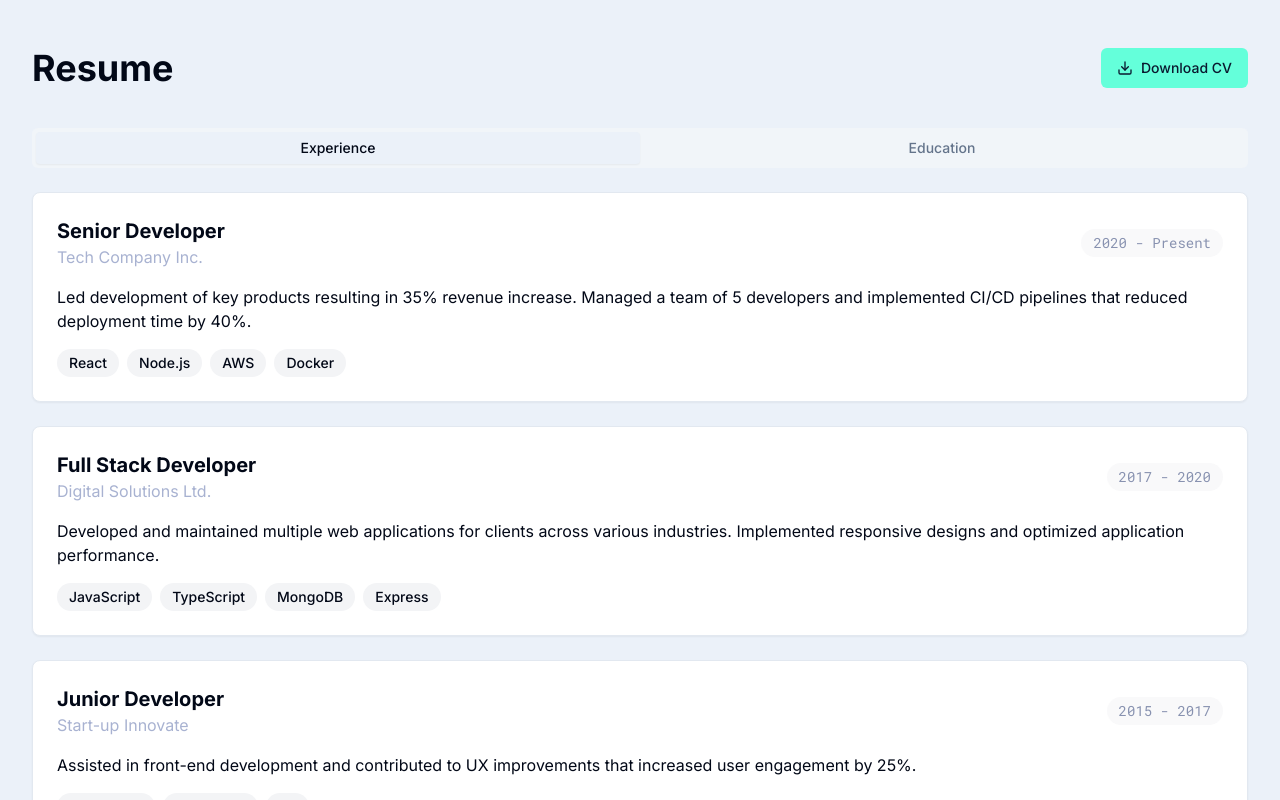
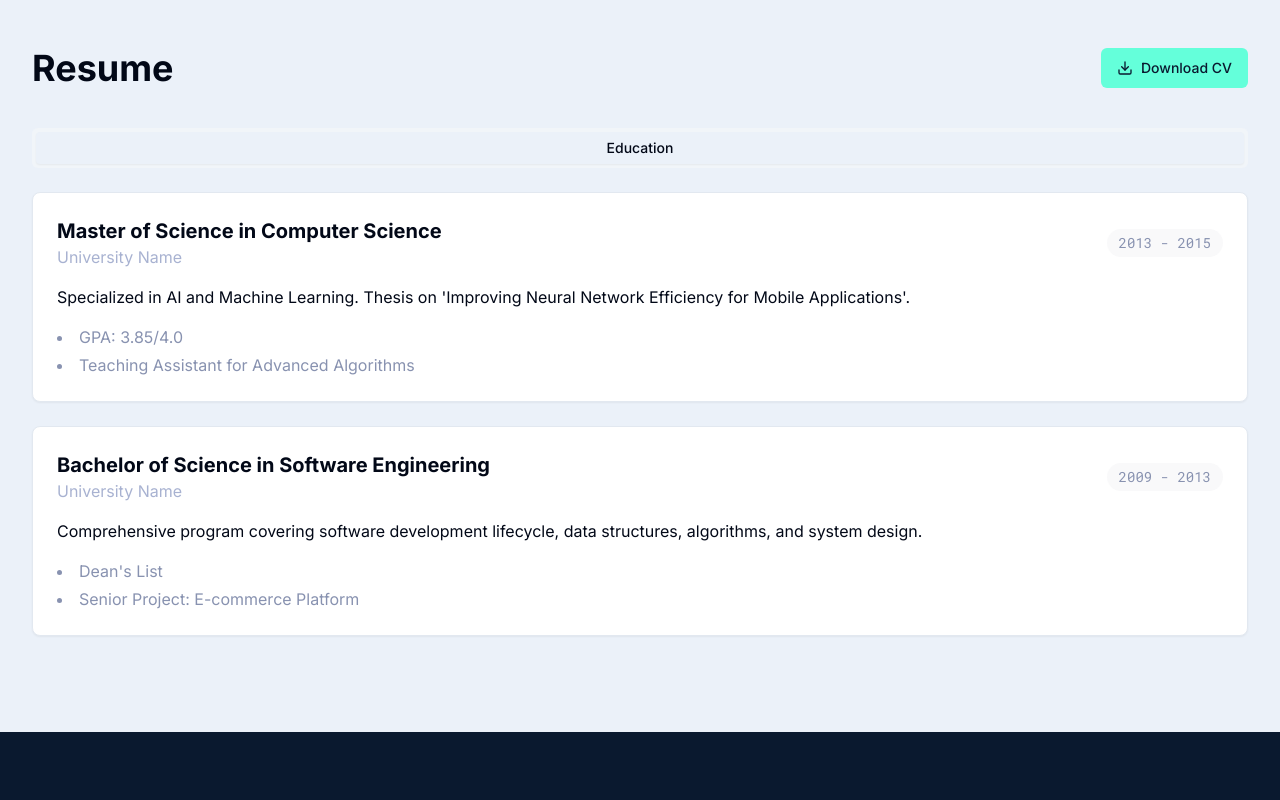
Before and after one commit to Dev-kumar-43/devkumar32, a React (Vite) app: page / in a window 1280 px wide. Shown: the part 1660-2460 px from the top of the page. Built offline with nearby package versions, Linux system fonts and the light colour scheme.

Commit message:
Remove experience section
Removes the experience section from the application.

```diff
--- a/src/components/Resume.tsx
+++ b/src/components/Resume.tsx
@@ -6,7 +6,7 @@ import { Button } from "@/components/ui/button";
 import { Download } from "lucide-react";
 
 const Resume: React.FC = () => {
-  const [activeTab, setActiveTab] = useState("experience");
+  const [activeTab, setActiveTab] = useState("education");
 
   return (
     <section id="resume" className="bg-background">
@@ -18,41 +18,10 @@ const Resume: React.FC = () => {
           </Button>
         </div>
 
-        <Tabs defaultValue="experience" value={activeTab} onValueChange={setActiveTab} className="w-full">
-          <TabsList className="grid w-full grid-cols-2">
-            <TabsTrigger value="experience">Experience</TabsTrigger>
+        <Tabs defaultValue="education" value={activeTab} onValueChange={setActiveTab} className="w-full">
+          <TabsList className="grid w-full grid-cols-1">
             <TabsTrigger value="education">Education</TabsTrigger>
           </TabsList>
-
-          <TabsContent value="experience" className="mt-6">
-            <div className="space-y-6">
-              {[
-                {
-                  role: "Senior Developer",
-                  company: "Tech Company Inc.",
-                  period: "2020 - Present",
-                  description: "Led development of key products resulting in 35% revenue increase. Managed a team of 5 developers and implemented CI/CD pipelines that reduced deployment time by 40%.",
-                  technologies: ["React", "Node.js", "AWS", "Docker"]
-                },
-                {
-                  role: "Full Stack Developer",
-                  company: "Digital Solutions Ltd.",
-                  period: "2017 - 2020",
-                  description: "Developed and maintained multiple web applications for clients across various industries. Implemented responsive designs and optimized application performance.",
-                  technologies: ["JavaScript", "TypeScript", "MongoDB", "Express"]
-                },
-                {
-                  role: "Junior Developer",
-                  company: "Start-up Innovate",
-                  period: "2015 - 2017",
-                  description: "Assisted in front-end development and contributed to UX improvements that increased user engagement by 25%.",
-                  technologies: ["HTML/CSS", "JavaScript", "Git"]
-                }
-              ].map((job, index) => (
-                <ExperienceCard key={index} {...job} delay={index * 0.2} />
-              ))}
-            </div>
-          </TabsContent>
 
           <TabsContent value="education" className="mt-6">
             <div className="space-y-6">
@@ -79,41 +48,6 @@ const Resume: React.FC = () => {
         </Tabs>
       </div>
     </section>
-  );
-};
-
-interface ExperienceCardProps {
-  role: string;
-  company: string;
-  period: string;
-  description: string;
-  technologies: string[];
-  delay: number;
-}
-
-const ExperienceCard: React.FC<ExperienceCardProps> = ({ role, company, period, description, technologies, delay }) => {
-  return (
-    <Card className="opacity-0 animate-slide-up" style={{ animationDelay: `${delay}s` }}>
-      <CardContent className="p-6">
-        <div className="flex flex-col md:flex-row md:items-center md:justify-between mb-4">
-          <div>
-            <h3 className="text-xl font-bold">{role}</h3>
-            <p className="text-slate-light">{company}</p>
-          </div>
-          <span className="text-sm font-mono text-slate bg-secondary/50 px-3 py-1 rounded-full mt-2 md:mt-0 w-max">
-            {period}
-          </span>
-        </div>
-        <p className="mb-4">{description}</p>
-        <div className="flex flex-wrap gap-2">
-          {technologies.map((tech, idx) => (
-            <span key={idx} className="skill-badge">
-              {tech}
-            </span>
-          ))}
-        </div>
-      </CardContent>
-    </Card>
   );
 };
 
```
